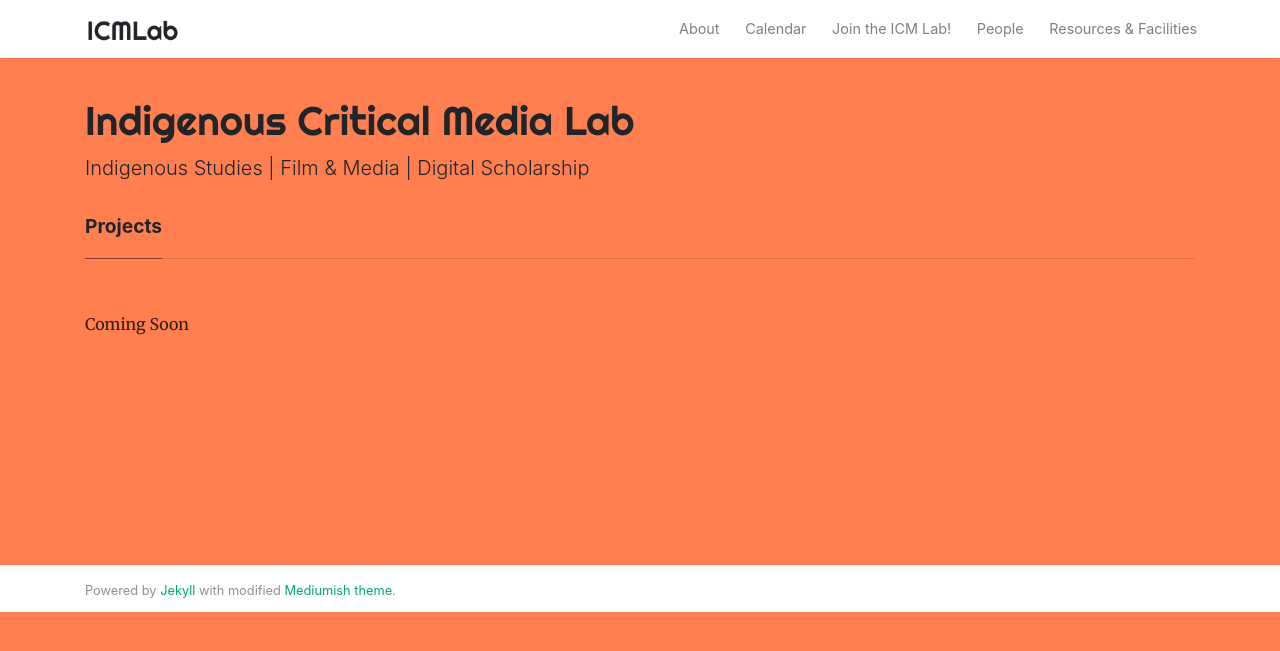
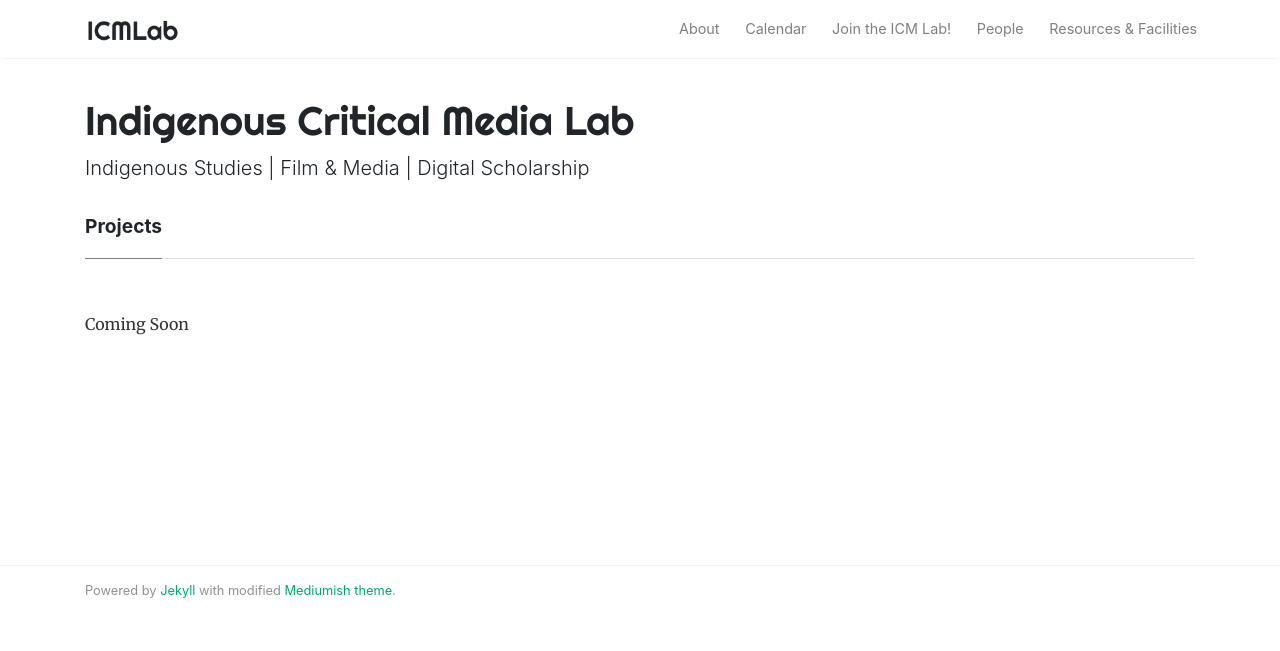
Before and after one commit to idrhku/icmlab, a Jekyll site: the page built from _pages/projects.md, in a window 1280 px wide. Shown: the top 651 px of the page. Built offline with Jekyll 4.4.1, drawn with Linux system fonts in a browser that asks for light colours; nearby versions of some CDN libraries; comment, search, counter and statistics services are not loaded.

Commit message:
Update custom.css

```diff
--- a/assets/css/custom.css
+++ b/assets/css/custom.css
@@ -1 +1 @@
- body {background-color: coral;}
+ /* body {background-color: coral;} */
```
